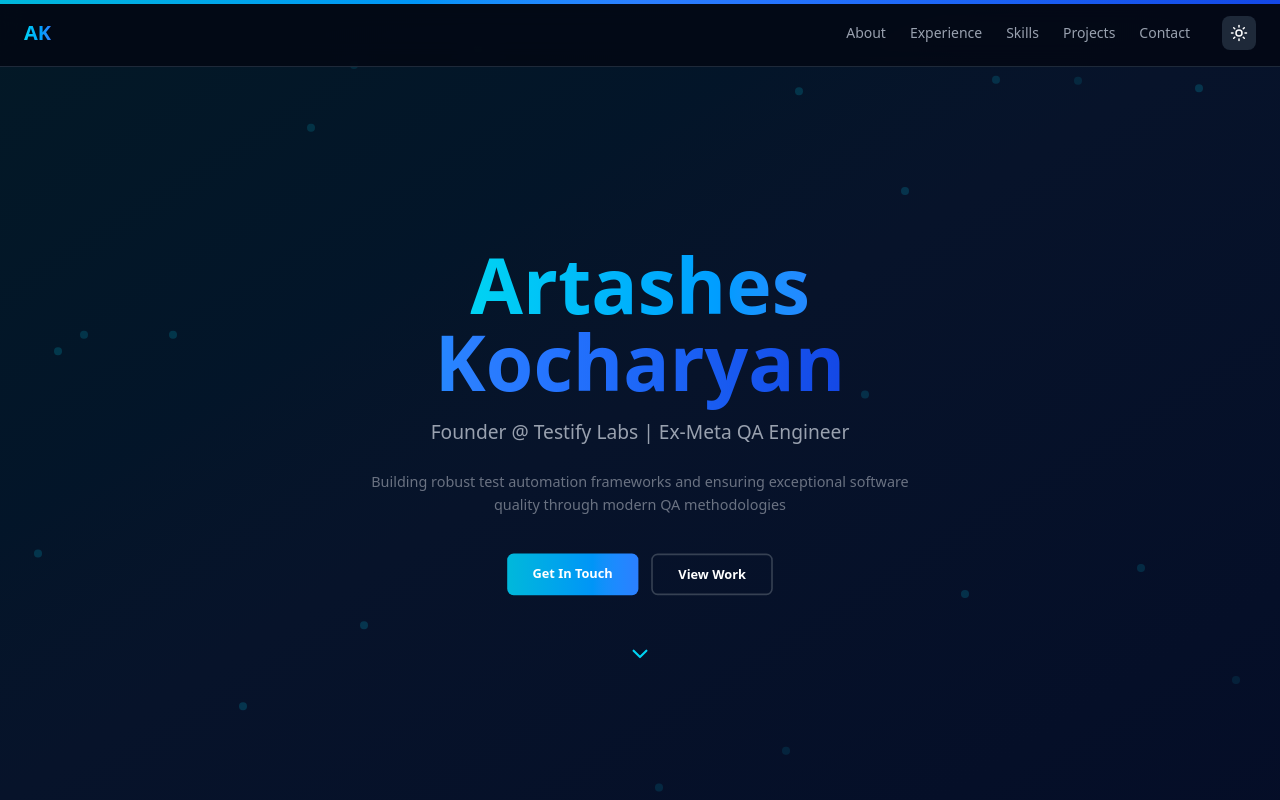
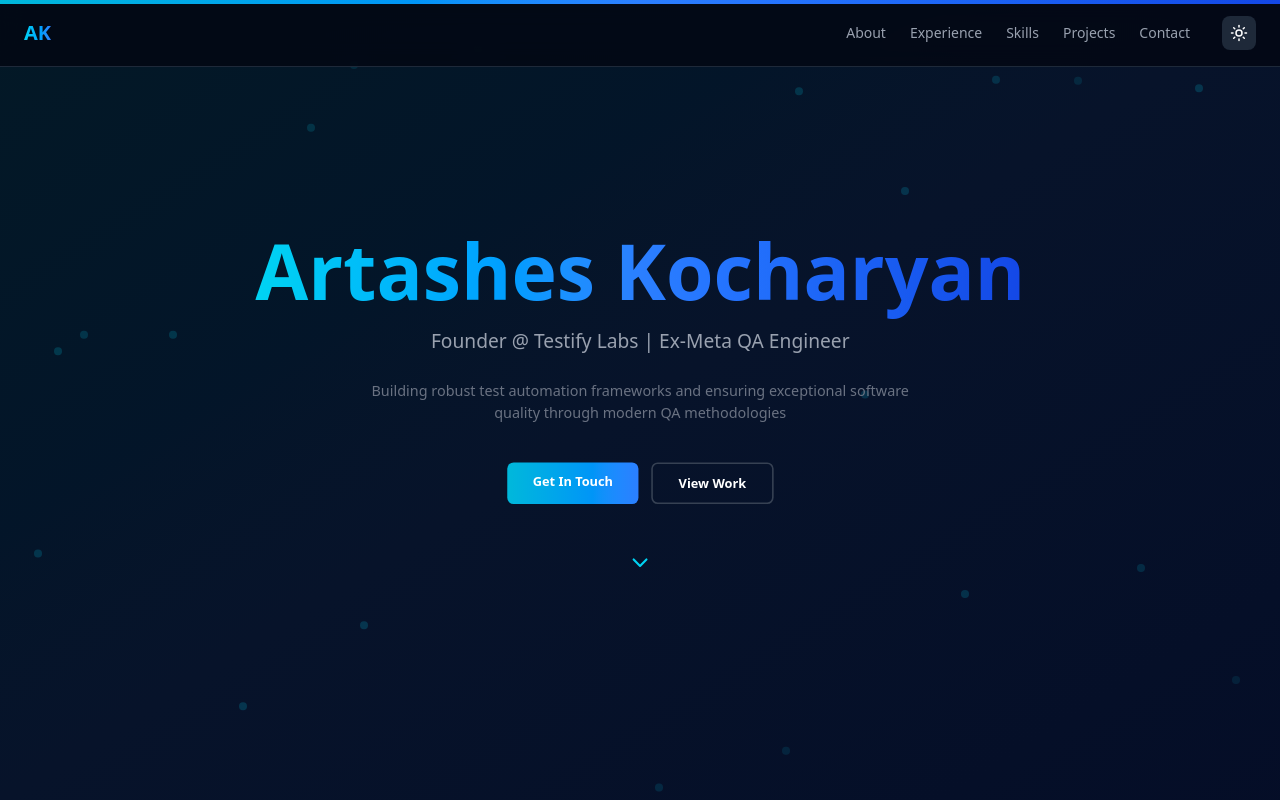
Before and after one commit to JustAnotherDevFromLA/artasheskocharyan, a Next.js app: page / in a window 1280 px wide. Shown: the top 800 px of the page. Built offline with nearby package versions, Linux system fonts and the light colour scheme.

Commit message:
fix(styling): Definitively refactor Hero section for centering

```diff
--- a/src/app/Portfolio.tsx
+++ b/src/app/Portfolio.tsx
@@ -241,13 +241,13 @@ const Portfolio = () => {
 
         <motion.div
           style={{ opacity, scale }}
-          className="relative z-10 max-w-4xl mx-auto px-6 text-center"
+          className="relative z-10 flex flex-col items-center"
         >
           <motion.div
             initial={{ opacity: 0, y: 20 }}
             animate={{ opacity: 1, y: 0 }}
             transition={{ duration: 0.8 }}
-            className="relative"
+            className="text-center" // Ensure text content is centered
           >
             <h1 className="text-6xl md:text-8xl font-bold mb-6">
               <span className="bg-gradient-to-r from-cyan-400 via-blue-500 to-blue-700 bg-clip-text text-transparent">
@@ -261,7 +261,6 @@ const Portfolio = () => {
               Building robust test automation frameworks and ensuring exceptional software quality through modern QA methodologies
             </p>
 
-            <div className="absolute left-1/2 -translate-x-1/2 w-full">
             <div className="inline-flex gap-4 flex-wrap justify-center">
               <motion.a
                 href="#contact"
@@ -288,7 +287,6 @@ const Portfolio = () => {
             >
               <ChevronDown className="text-cyan-400 mx-auto" size={32} />
             </motion.div>
-            </div>
           </motion.div>
         </motion.div>
       </section>
```
Lines whose indentation alone changed are shown as unchanged.
